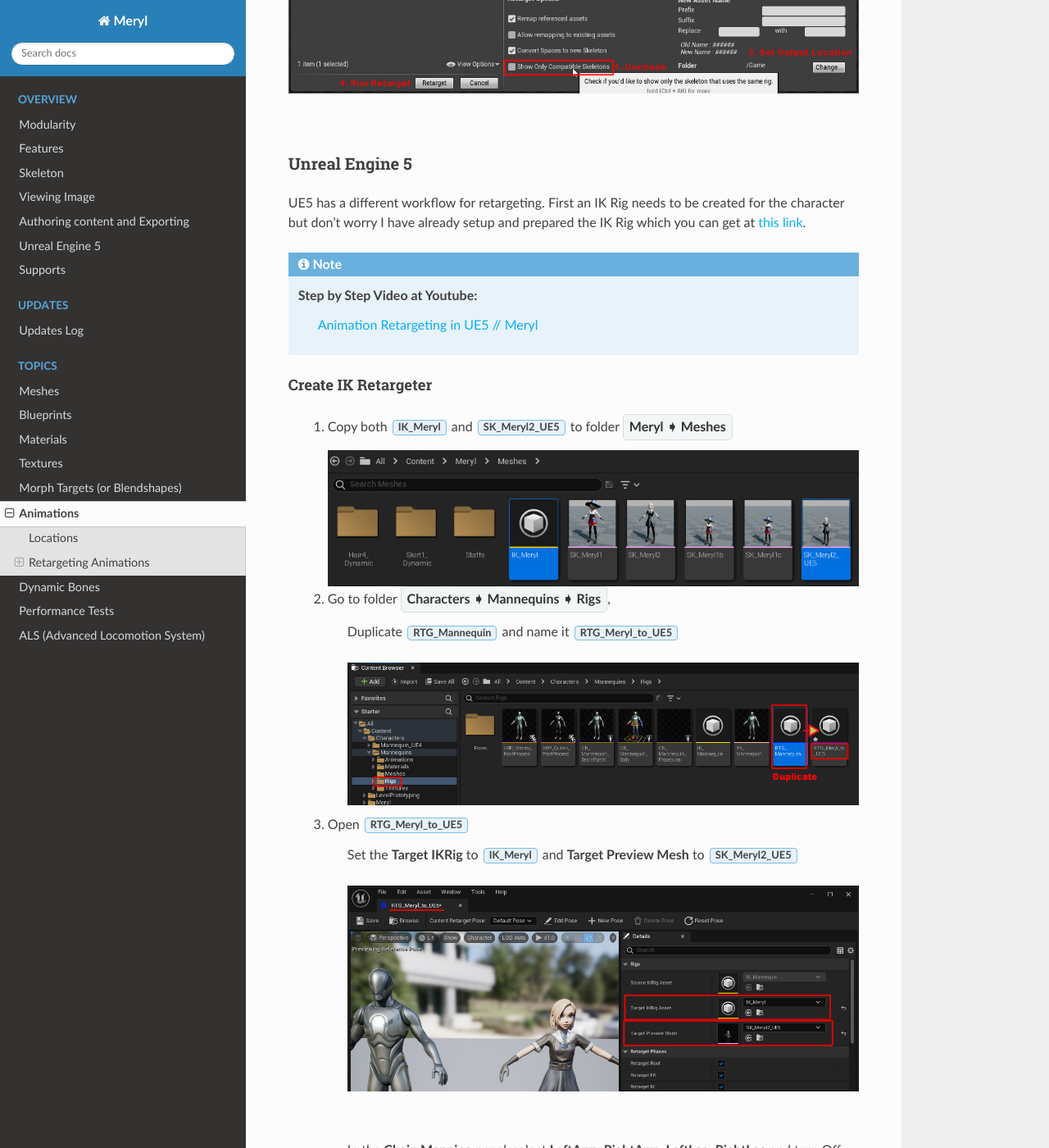
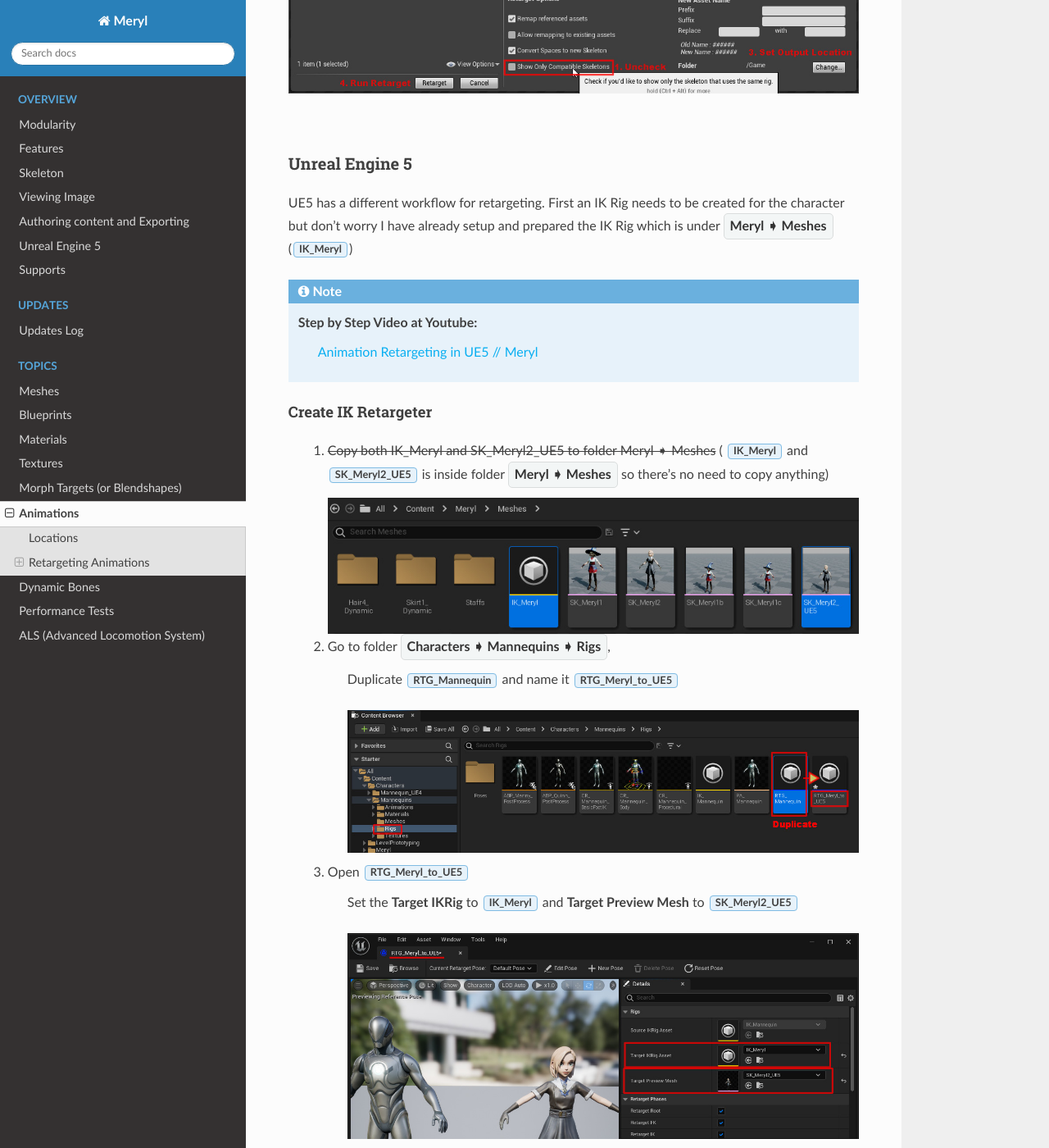
Before and after one commit to miica37/Unreal-Meryl, a Sphinx documentation site: the page built from docs/animations.rst, in a window 1280 px wide and 1400 px high, scrolled down 1895 px. Shown: the whole window at 82% size. Built offline with Sphinx 7.4.7 and the Read the Docs theme 2.0.0, drawn with Linux system fonts in a browser that asks for light colours.

Commit message:
update logs and animation and ue5

```diff
--- a/docs/_static/css/customstyle.css
+++ b/docs/_static/css/customstyle.css
@@ -70,6 +70,10 @@
 	box-shadow:0 2px 4px 0 rgba(0,0,0,0.2),inset 0 0 0 2px #fff;
 }
 
+.strike {
+    text-decoration: line-through;
+}
+
 /*
    For Characters Documentation
 */
--- a/docs/animations.rst
+++ b/docs/animations.rst
@@ -72,7 +75,9 @@
 Unreal Engine 5
 ---------------
 
-UE5 has a different workflow for retargeting. First an IK Rig needs to be created for the character but don't worry I have already setup and prepared the IK Rig which you can get at `this link <http://link>`_.
+UE5 has a different workflow for retargeting. First an IK Rig needs to be created for the character but don't worry I have already setup and prepared the IK Rig which is under :folder:`Meryl ➧ Meshes` (< IK_Meryl >)
+
+
 
 .. note::
 	Step by Step Video at Youtube:
@@ -82,7 +87,7 @@
 Create IK Retargeter
 ^^^^^^^^^^^^^^^^^^^^
 
-   #. Copy both < IK_Meryl > and < SK_Meryl2_UE5 > to folder :folder:`Meryl ➧ Meshes`
+   #. :strike:`Copy both IK_Meryl and SK_Meryl2_UE5 to folder Meryl ➧ Meshes` ( < IK_Meryl > and < SK_Meryl2_UE5 > is inside folder :folder:`Meryl ➧ Meshes` so there's no need to copy anything)
 
       .. image:: /images/animations/retarget-ue5-copy-asset.jpg
 		:align: center
```
Also changed, not shown: other parts of docs/animations.rst (+3 -0 lines), docs/overview.rst (+5 -2 lines), docs/updates-log.rst (+8 -2 lines).
